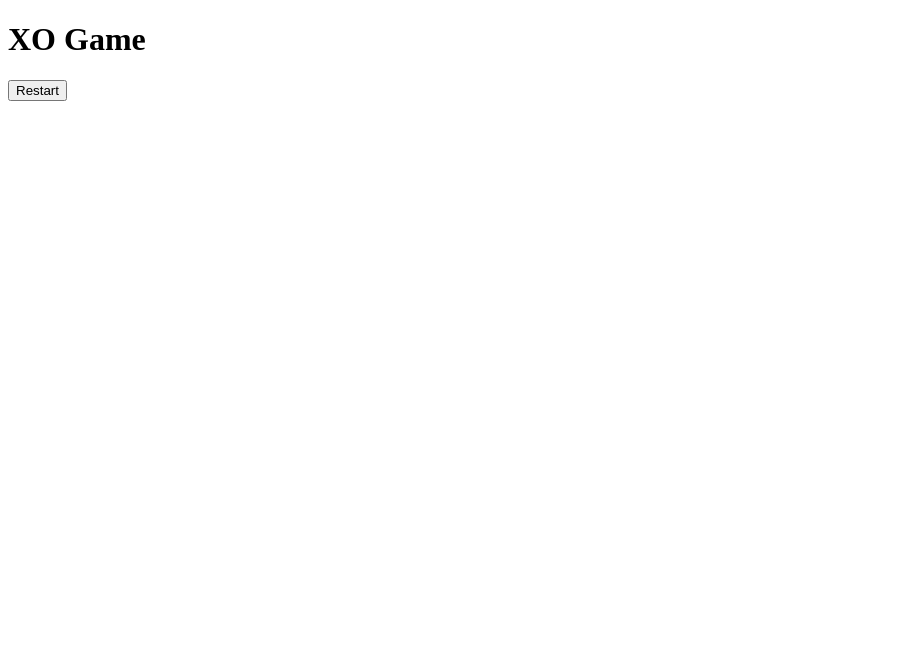
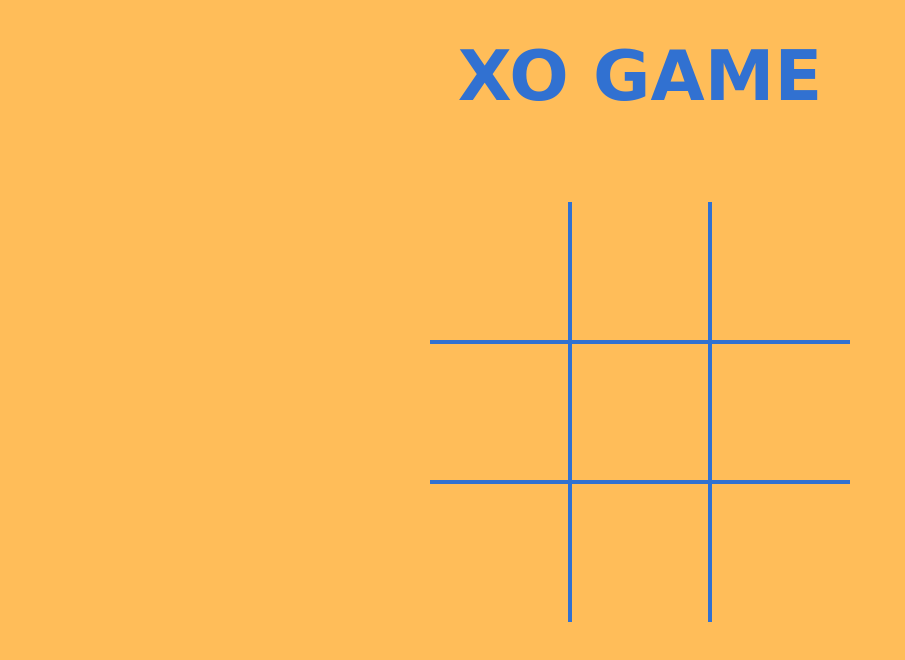
Before and after one commit to CiaranBrown/XO-game, a plain HTML site: page index.html in a window 1280 px wide. Shown: the whole page, without its empty margins (0-905 px from the left). Drawn offline with Linux system fonts and the light colour scheme; a web font is replaced by a local one.

Commit message:
CSS complete

```diff
--- a/index.html
+++ b/index.html
@@ -5,27 +5,32 @@
     <meta http-equiv="X-UA-Compatible" content="IE=edge" />
     <meta name="viewport" content="width=device-width, initial-scale=1.0" />
     <title>XO Game</title>
+    <!-- Link for CSS -->
+    <link rel="stylesheet" href="style.css" />
     <!-- Link for Favicon -->
-      <link rel="icon" type="image/x-icon" href="/img/XO.png">
+    <link rel="icon" type="image/x-icon" href="/img/XO.png" />
+    <!-- Link for Google Fonts -->
+    <link rel="preconnect" href="https://fonts.googleapis.com" />
+    <link rel="preconnect" href="https://fonts.gstatic.com" crossorigin />
+    <link
+      href="https://fonts.googleapis.com/css2?family=Bruno+Ace+SC&display=swap"
+      rel="stylesheet"
+    />
   </head>
   <body>
     <h1>XO Game</h1>
     <div class="grid-container">
-      <div class="block">
       <div class="box top left"></div>
       <div class="box top"></div>
       <div class="box top right"></div>
-      </div>
-      <div class="block">
+
       <div class="box left"></div>
       <div class="box"></div>
       <div class="box right"></div>
-      </div>
-      <div class="block">
+
       <div class="box bottom left"></div>
       <div class="box bottom"></div>
       <div class="box bottom right"></div>
-      </div>
     </div>
 
     <div class="result-alert">
--- /dev/null
+++ b/style.css
@@ -0,0 +1,64 @@
+* {
+    margin: 0;
+    padding: 0;
+    box-sizing: border-box;
+}
+
+body {
+    background: #ffbd59;
+}
+
+h1 {
+    text-align: center;
+    color: #3171d1;
+    font-size: 70px;
+    font-family: 'Bruno Ace SC', cursive;
+    margin: 35px;
+    text-transform: uppercase;
+}
+
+.grid-container {
+    width: 100vw;
+    height: 65vh;
+    display: grid;
+    justify-content: center;
+    justify-items: center;
+    align-content: center;
+    align-items: center;
+    grid-template-columns: repeat(3, auto);
+}
+
+.box {
+    width: 140px;
+    height: 140px;
+    border: 2px solid #3171d1;
+}
+
+.box:hover {
+    background-color: #3171d1;
+    border-radius: 20px;
+    opacity: 0.5;
+    width: 125px;
+    height: 125px;
+    cursor: pointer;
+}
+
+.top {
+    border-top: none;
+}
+
+.bottom {
+    border-bottom: none;
+}
+
+.left {
+    border-left: none;
+}
+
+.right {
+    border-right: none;
+}
+
+.result-alert {
+    display: none;
+}
```
Lines whose indentation alone changed are shown as unchanged.
